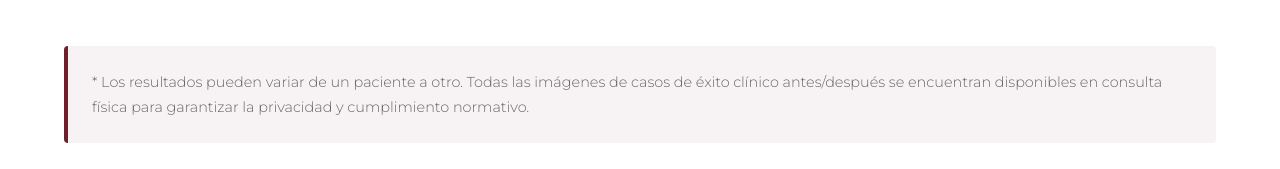
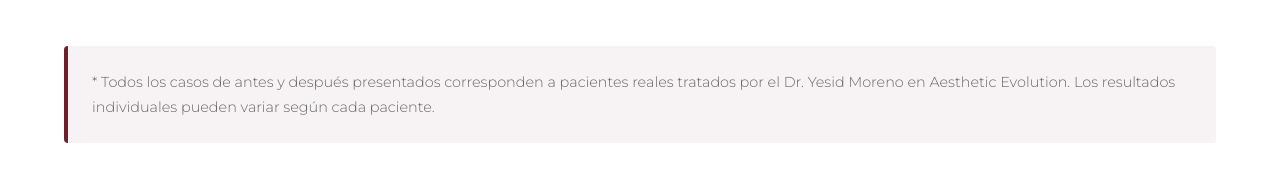
Before and after one commit to Elmala02/Dryesid, a React (Vite) app: page /resultados in a window 1280 px wide. Shown: the part 1428-1597 px from the top of the page. Built offline with nearby package versions, Linux system fonts and the light colour scheme.

Commit message:
feat: adjust doctor image cropping/positioning and update before/after disclaimers to reflect real clinical cases

```diff
--- a/src/pages/About.css
+++ b/src/pages/About.css
@@ -38,6 +38,7 @@
   border-radius: 8px;
   box-shadow: var(--shadow-lg);
   object-fit: cover;
+  object-position: center 20%; /* Keep face visible */
   width: 100%;
   height: 500px;
 }
--- a/src/pages/Home.css
+++ b/src/pages/Home.css
@@ -191,6 +191,7 @@
   width: 100%;
   height: 600px;
   object-fit: cover;
+  object-position: center 20%; /* Keep face visible */
   border: 1px solid rgba(198, 165, 106, 0.2);
 }
 
--- a/src/pages/Home.jsx
+++ b/src/pages/Home.jsx
@@ -10,18 +10,21 @@ const slides = [
     subtitle: 'Medicina Estética de Lujo',
     title: 'Descubre tu mejor versión',
     body: 'Tratamientos estéticos avanzados que realzan tu belleza natural con precisión médica y elegancia sin igual.',
+    position: 'center 20%',
   },
   {
     image: 'https://images.unsplash.com/photo-1584820927498-cfe5211fd8bf?q=80&w=1974&auto=format&fit=crop',
     subtitle: 'Armonización Facial',
     title: 'Belleza que te pertenece',
     body: 'Cada procedimiento es diseñado a medida para respetar y potenciar tus rasgos únicos.',
+    position: 'center',
   },
   {
     image: '/images/doctor/_MG_0752.jpg',
     subtitle: 'Ciencia & Arte',
     title: 'Resultados que inspiran confianza',
     body: 'Tecnología de vanguardia combinada con el arte de la medicina estética de alto nivel.',
+    position: 'center 15%',
   },
 ];
 
@@ -48,7 +51,7 @@ const Home = () => {
       <section className="hero-section">
         {slides.map((slide, i) => (
           <div key={i} className={`hero-slide ${i === activeSlide ? 'active' : ''}`}
-               style={{ backgroundImage: `url(${slide.image})` }}>
+               style={{ backgroundImage: `url(${slide.image})`, backgroundPosition: slide.position || 'center' }}>
             <div className="hero-overlay" />
           </div>
         ))}
@@ -120,7 +123,7 @@ const Home = () => {
             beforeImage="/images/cambio1-before.png"
             afterImage="/images/cambio1-after.png"
           />
-          <p className="ba-disclaimer">* Imágenes con fines ilustrativos. Los casos clínicos reales están disponibles en consulta previa autorización del paciente.</p>
+          <p className="ba-disclaimer">* Todos los casos presentados corresponden a pacientes reales tratados por el Dr. Yesid Moreno en la clínica. Resultados individuales pueden variar.</p>
         </div>
       </section>
 
--- a/src/pages/Testimonials.jsx
+++ b/src/pages/Testimonials.jsx
@@ -71,9 +71,7 @@ const Testimonials = () => {
 
         <div className="disclaimer-banner">
           <p>
-            * Los resultados pueden variar de un paciente a otro. Todas las imágenes de casos de éxito clínico
-            antes/después se encuentran disponibles en consulta física para garantizar la privacidad y cumplimiento
-            normativo.
+            * Todos los casos de antes y después presentados corresponden a pacientes reales tratados por el Dr. Yesid Moreno en Aesthetic Evolution. Los resultados individuales pueden variar según cada paciente.
           </p>
         </div>
       </section>
```
